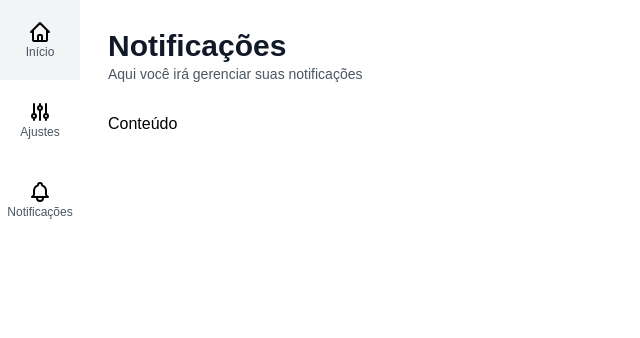
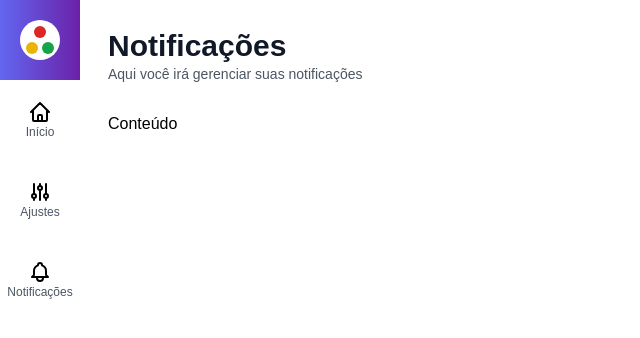
Before and after one commit to rodrigosoares67/admin-template, a Next.js app: page /notificacoes in a window 1280 px wide. Shown: the top 338 px of the page, without its empty margins (0-640 px from the left). Built offline with nearby package versions, Linux system fonts and the light colour scheme.

Commit message:
FEAT: Implementação da logo

```diff
--- /dev/null
+++ b/src/components/template/Logo.tsx
@@ -0,0 +1,15 @@
+export default function Logo(){
+  return (
+    <div className={`
+      flex flex-col items-center justify-center
+      h-10 w-10 rounded-full
+      bg-white
+    `}>
+      <div className="h-3 w-3 rounded-full bg-red-600 mb-0.5" />
+      <div className="flex mt-0.5">
+        <div className="h-3 w-3 rounded-full bg-yellow-500 mr-0.5" />
+        <div className="h-3 w-3 rounded-full bg-green-600 ml-0.5" />
+      </div>
+    </div>
+  )
+}
--- a/src/components/template/MenuLateral.tsx
+++ b/src/components/template/MenuLateral.tsx
@@ -1,9 +1,18 @@
 import { IconeAjustes, IconeCasa, IconeSino } from "../icons";
+import Logo from "./Logo";
 import MenuItem from "./MenuItem";
 
 export default function MenuLateral(){
   return (
     <aside>
+      <div className={`
+        flex flex-col items-center justify-center
+        bg-gradient-to-r from-indigo-500 to-purple-800
+        h-20 w-20
+      `}>
+        <Logo />
+      </div>
+
       <ul>
         <MenuItem url="/" texto="Início" icone={IconeCasa} />
         <MenuItem url="/ajustes" texto="Ajustes" icone={IconeAjustes} />
```
